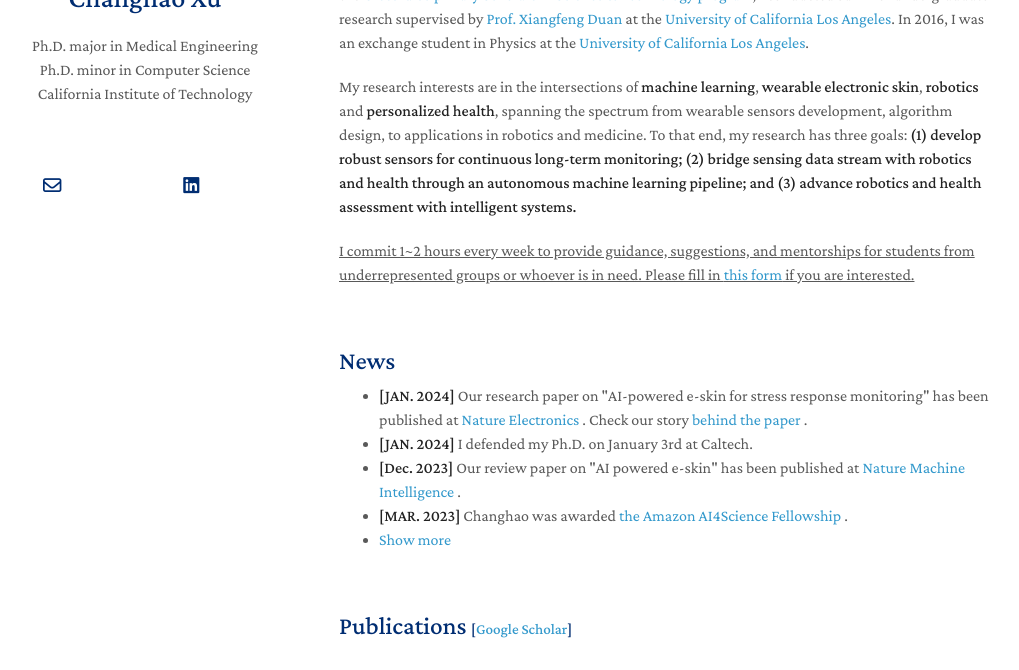
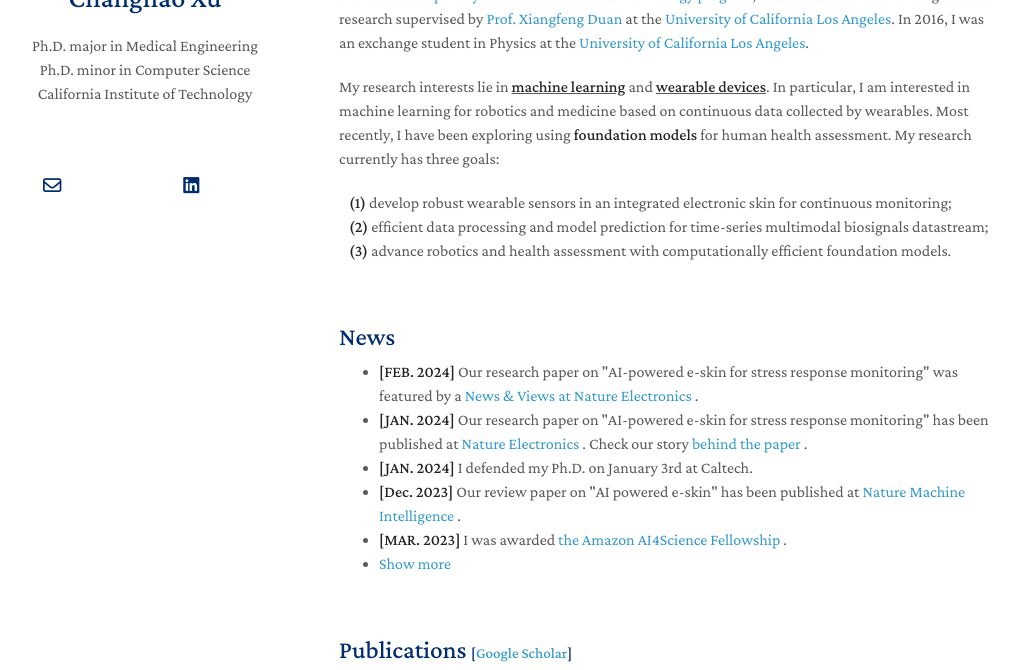
Before and after one commit to Changhao-Xu/changhao-xu.github.io, a Jekyll site: the page built from index.md, in a window 1280 px wide and 900 px high, cut to the strip 230-900 px from the top of the window. Shown: the whole strip, without its empty margins (131-1150 px from the left). Built offline with Jekyll 4.4.1, drawn with Linux system fonts in a browser that asks for light colours; a style sheet for code colours, icons or effects is not loaded; some of the changed text lies outside the part shown.

Commit message:
updating

```diff
--- a/_includes/diversity.md
+++ b/_includes/diversity.md
@@ -3,6 +3,12 @@
 <h2 style="margin: 60px 0px 10px;">Diversity, Equity and Inclusion</h2>
 
 <ul>
+  <li>
+    <span style="text-decoration: underline;">
+    I commit 1~2 hours every week to provide guidance, suggestions, and mentorships for students from underrepresented groups or whoever is in need. Please fill in <a href="https://forms.gle/g5L24YJ8ha9j7CxT9">this form</a> if you are interested.
+    </span>
+  </li>
+  <br>
   <li>
     Mentor of the Caltech MedE first-year mentorship program
   </li>
--- a/_includes/news.md
+++ b/_includes/news.md
@@ -3,6 +3,12 @@
 <h2 style="margin: 60px 0px 10px;">News</h2>
 
 <ul>
+  <li>
+    <strong>[FEB. 2024]</strong> Our research paper on "AI-powered e-skin for stress response monitoring" was featured by a
+    <span style="color:#e74d3c">
+      <a href="https://www.nature.com/articles/s41928-024-01128-w">News & Views at Nature Electronics</a>
+    </span>.
+  </li>
   <li>
     <strong>[JAN. 2024]</strong> Our research paper on "AI-powered e-skin for stress response monitoring" has been published at
     <span style="color:#e74d3c">
@@ -23,7 +29,7 @@
     </span>.
   </li>
   <li>
-    <strong>[MAR. 2023]</strong> Changhao was awarded
+    <strong>[MAR. 2023]</strong> I was awarded
     <span style="color:#e74d3c">
       <a href="https://www.eas.caltech.edu/news/changhao-xu-receives-ai4science-fellowship">the Amazon AI4Science Fellowship</a>
     </span>.
--- a/_includes/teaching.md
+++ b/_includes/teaching.md
@@ -7,6 +7,6 @@
     Head Teaching Assistant, <a href="https://mede.caltech.edu/academics/courses/mede-201">MedE 201: Principles and Design of Medical Devices</a> at <a href="https://mede.caltech.edu/academics/courses">Caltech</a>, &nbsp;&nbsp; &nbsp;&nbsp; 2020 and 2021
   </li>
   <li>
-    Guest Lecturer, <a href="https://mede.caltech.edu/academics/courses/mede-202">MedE 202: Sensors in Medicine</a> at <a href="https://mede.caltech.edu/academics/courses">Caltech</a>, 2023
+    Guest Lecturer, <a href="https://mede.caltech.edu/academics/courses/mede-202">MedE 202: Sensors in Medicine</a> at <a href="https://mede.caltech.edu/academics/courses">Caltech</a>, 2023 and 2024
   </li>
 </ul>
--- a/index.md
+++ b/index.md
@@ -8,11 +8,16 @@ layout: homepage
 
 I am currently a Ph.D. at [California Institute of Technology](https://www.caltech.edu/). I hold a subject major in [Medical Engineering](https://mede.caltech.edu/), where I am fortunate to to be advised by [Prof. Wei Gao](https://www.gao.caltech.edu/). I also hold a subject minor in [Computer Science](https://www.cms.caltech.edu/academics/grad/grad_cs), where I am fortunate to to be advised by [Prof. Yisong Yue](http://www.yisongyue.com/). I obtained my bachelor’s degree from [Fudan University](https://www.fudan.edu.cn/en/), where I was fortunate to be advised by [Prof. Yongfeng Mei](https://scholar.google.com/citations?user=6EFvn5wAAAAJ&hl=en). As part of the [Cross-disciplinary Scholars in Science & Technology program](https://www.facebook.com/uclaCSST/), I conducted summer undergraduate research supervised by [Prof. Xiangfeng Duan](http://xduan.chem.ucla.edu/) at the [University of California Los Angeles](https://www.ucla.edu/). In 2016, I was an exchange student in Physics at the [University of California Los Angeles](https://www.ucla.edu/).
 
-My research interests are in the intersections of **machine learning**, **wearable electronic skin**, **robotics** and **personalized health**, spanning the spectrum from wearable sensors development, algorithm design, to applications in robotics and medicine. To that end, my research has three goals: **(1) develop robust sensors for continuous long-term monitoring; (2) bridge sensing data stream with robotics and health through an autonomous machine learning pipeline; and (3) advance robotics and health assessment with intelligent systems.**
-
-<span style="text-decoration: underline;">
-    I commit 1~2 hours every week to provide guidance, suggestions, and mentorships for students from underrepresented groups or whoever is in need. Please fill in <a href="https://forms.gle/g5L24YJ8ha9j7CxT9">this form</a> if you are interested.
-</span>
+My research interests lie in <u><strong>machine learning</strong></u> and <u><strong>wearable devices</strong></u>. In particular, I am interested in machine learning for robotics and medicine based on continuous data collected by wearables. Most recently, I have been exploring using **foundation models** for human health assessment. My research currently has three goals:
+<div style="margin-left: 10px;"><strong>(1)</strong>
+    develop robust wearable sensors in an integrated electronic skin for continuous monitoring;
+</div>
+<div style="margin-left: 10px;"><strong>(2)</strong>
+efficient data processing and model prediction for time-series multimodal biosignals datastream;
+</div>
+<div style="margin-left: 10px;"><strong>(3)</strong>
+advance robotics and health assessment with computationally efficient foundation models.
+</div>
 
 <!-- <strong style="color:#e74d3c; font-weight:600"><strong style="color:#e74d3c; font-weight:600">I am currently on the 2024 job market, looking for postdoc positions related to Electronic Skin, Wearable Devices, and Artificial Intelligence. Please feel free to contact me if you are interested. I am also happy to give talks on my research and discuss research proposals.</strong></strong> -->
 
```
Also changed, not shown: 1 other file.
